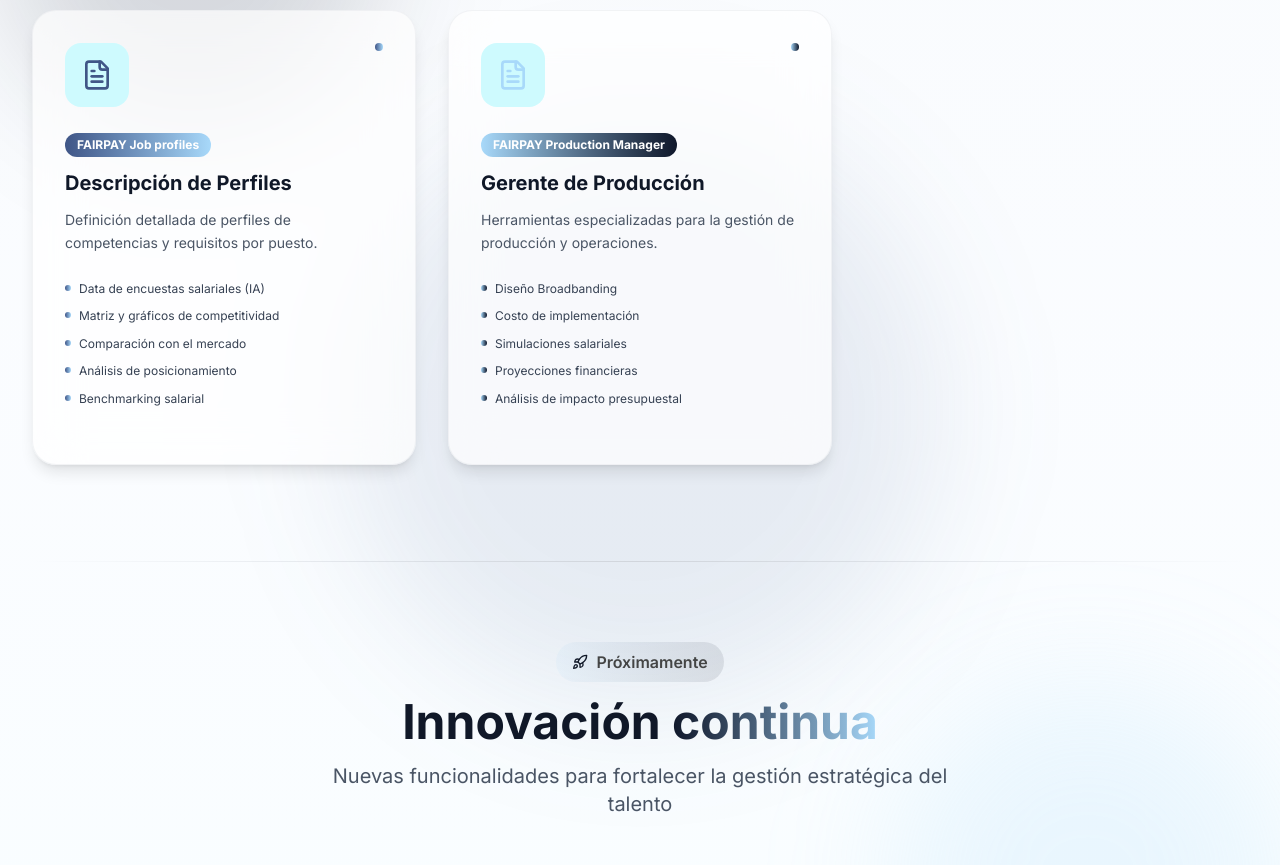
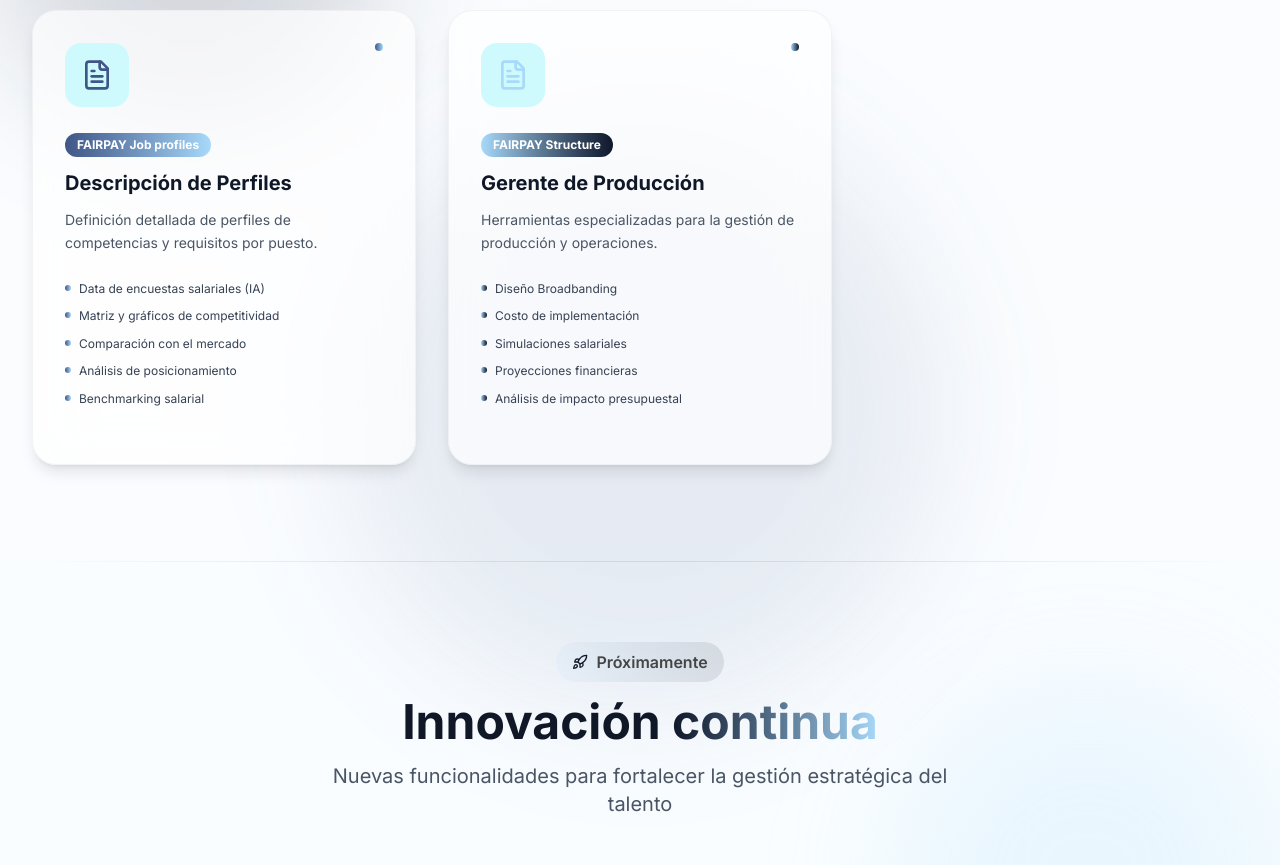
Before and after one commit to fairpayconsultus/landingPageFairpay, a React (Vite) app: page / in a window 1280 px wide. Shown: the part 4200-5065 px from the top of the page. Built offline with nearby package versions, Linux system fonts and the light colour scheme.

Commit message:
change names in modules

```diff
--- a/src/app/components/TechModules.tsx
+++ b/src/app/components/TechModules.tsx
@@ -87,7 +87,7 @@ export function TechModules() {
     },
     {
       icon: FileText,
-      name: "FAIRPAY Production Manager",
+      name: "FAIRPAY Structure",
       title: "Gerente de Producción",
       description: "Herramientas especializadas para la gestión de producción y operaciones.",
       features: [
```
